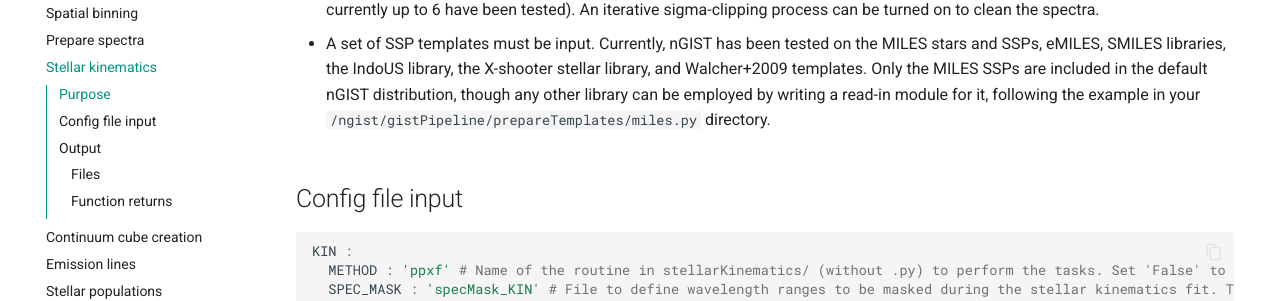
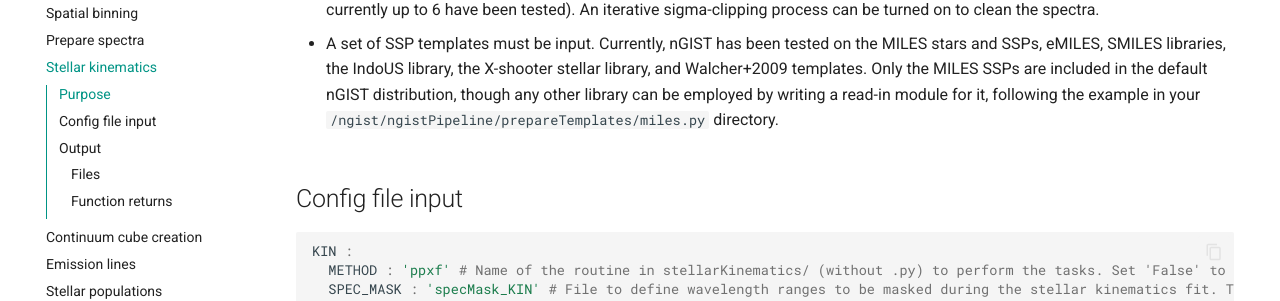
Before and after one commit to geckos-survey/gist-documentation, an MkDocs documentation site: the page built from docs/modules/stellar_kinematics.md, in a window 1280 px wide and 900 px high, scrolled down 403 px. Shown: the part 149-450 px from the top of the window. Built offline with MkDocs 1.6.1 and Material for MkDocs 9.7.7, drawn with Linux system fonts in a browser that asks for light colours.

Commit message:
Update stellar_kinematics.md

```diff
--- a/docs/modules/stellar_kinematics.md
+++ b/docs/modules/stellar_kinematics.md
@@ -9,7 +9,7 @@
 
 - The module calculates the stellar Velocity, sigma, and higher-oder velocity moments (depending on how many are specified, currently up to 6 have been tested). An iterative sigma-clipping process can be turned on to clean the spectra.
 
-- A set of SSP templates must be input. Currently, nGIST has been tested on the MILES stars and SSPs, eMILES, SMILES libraries, the IndoUS library, the X-shooter stellar library, and Walcher+2009 templates. Only the MILES SSPs are included in the default nGIST distribution, though any other library can be employed by writing a read-in module for it, following the example in your `/ngist/gistPipeline/prepareTemplates/miles.py` directory.
+- A set of SSP templates must be input. Currently, nGIST has been tested on the MILES stars and SSPs, eMILES, SMILES libraries, the IndoUS library, the X-shooter stellar library, and Walcher+2009 templates. Only the MILES SSPs are included in the default nGIST distribution, though any other library can be employed by writing a read-in module for it, following the example in your `/ngist/ngistPipeline/prepareTemplates/miles.py` directory.
 
 ## Config file input
 
```
